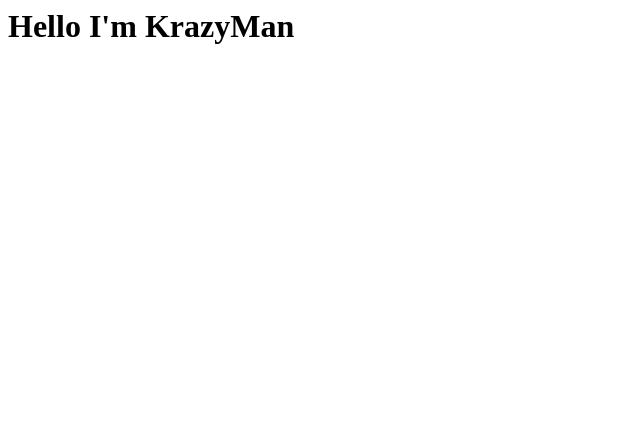
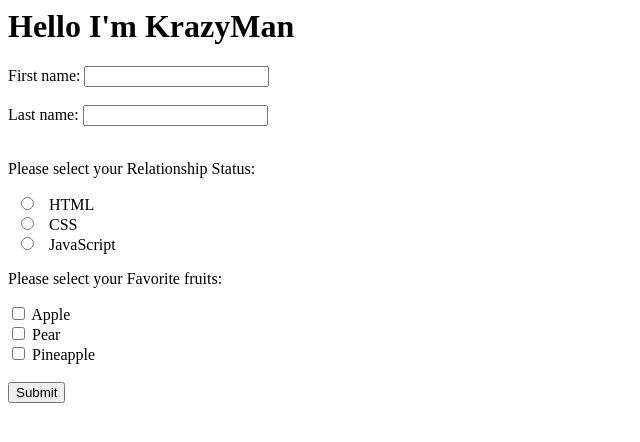
Before and after one commit to JieEnT/JieEnT.github.io, a plain HTML site: page index.html in a window 1280 px wide. Shown: the whole page, without its empty margins (0-640 px from the left). Drawn offline with Linux system fonts and the light colour scheme.

Commit message:
Update index.html

```diff
--- a/index.html
+++ b/index.html
@@ -1 +1,26 @@
 <h1> Hello I'm KrazyMan </h1>
+
+<form>
+  <label for="fname">First name:</label>
+  <input type="text" id="fname" name="fname"><br><br>
+  <label for="lname">Last name:</label>
+  <input type="text" id="lname" name="lname"><br><br>
+
+  <p>Please select your Relationship Status:</p>
+  <input type="radio" id="single" name="rs_status" value="Single">
+  <label for="html">HTML</label><br>
+  <input type="radio" id="attached" name="rs_status" value="Attached">
+  <label for="css">CSS</label><br>
+  <input type="radio" id="its_complicated" name="rs_status" value="its Complicated">
+  <label for="javascript">JavaScript</label>
+
+  <p>Please select your Favorite fruits:</p>
+  <input type="checkbox" id="fruit1" name="fruit1" value="Apple">
+  <label for="fruit1"> Apple </label><br>
+  <input type="checkbox" id="fruit2" name="fruit2" value="Pear">
+  <label for="fruit2"> Pear </label><br>
+  <input type="checkbox" id="fruit3" name="fruit3" value="Pineapple">
+  <label for="fruit3"> Pineapple</label><br><br>
+
+  <input type="submit" value="Submit">
+</form>
```
